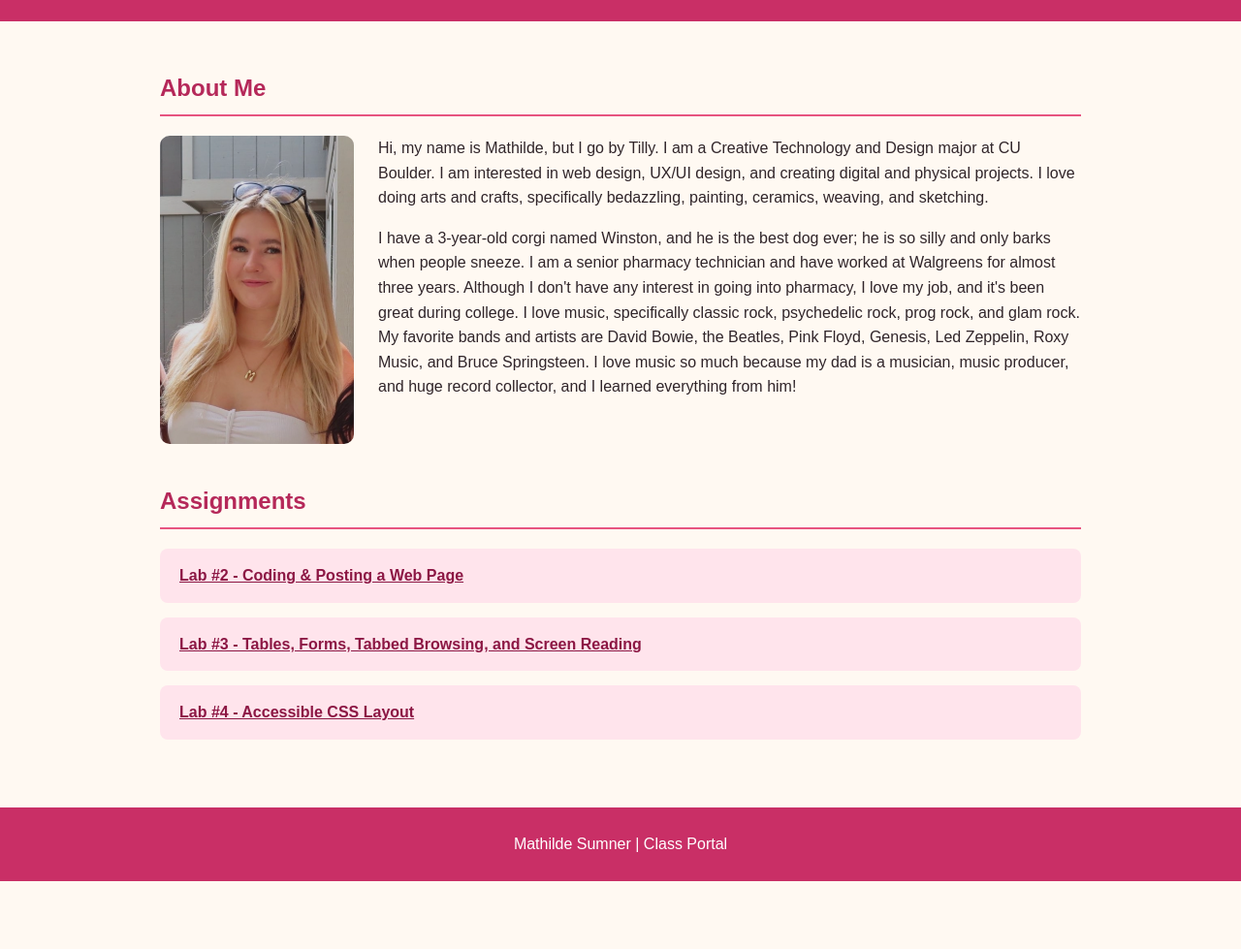
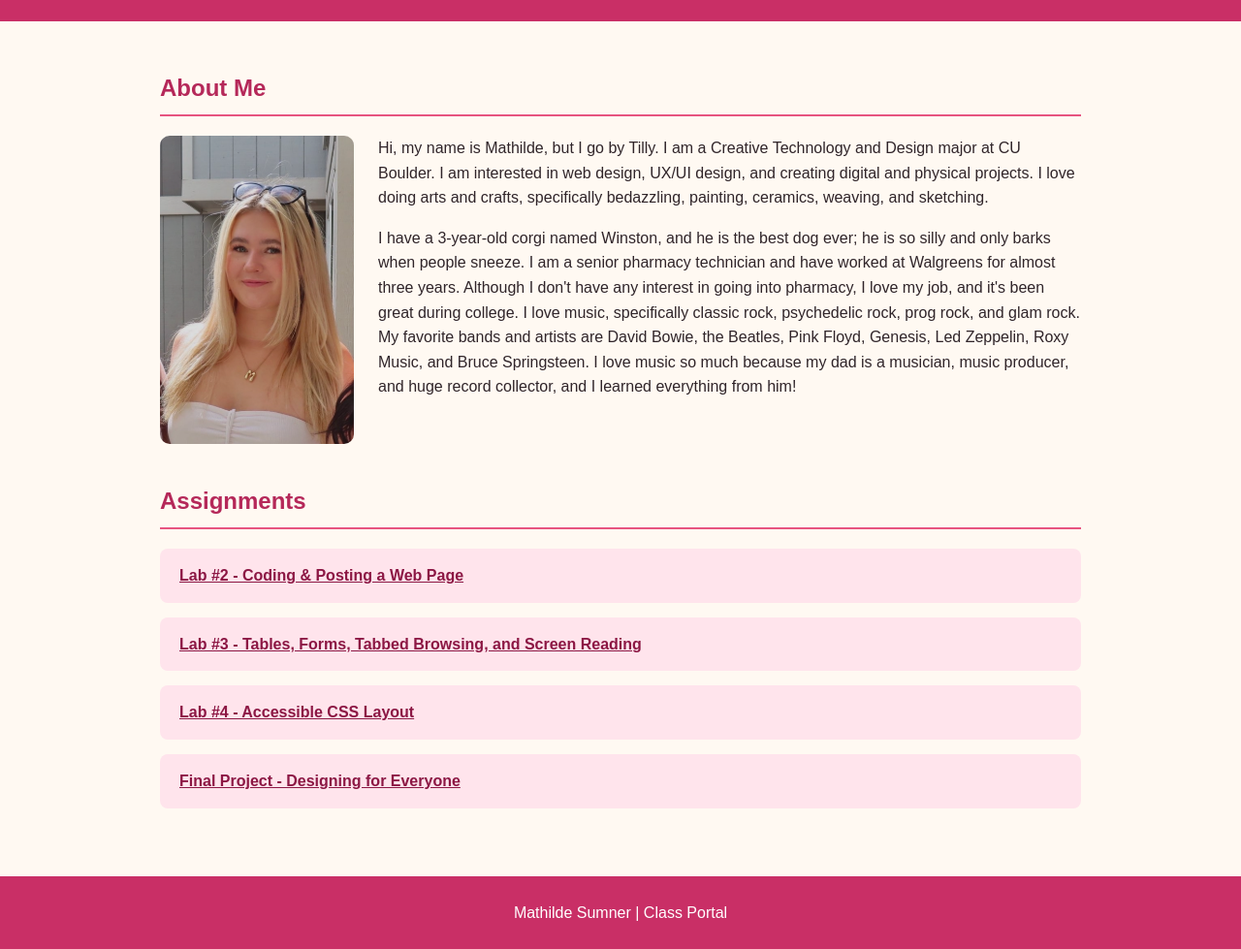
Before and after one commit to MathildeSumner/universal-design, a plain HTML site: page index.html in a window 1280 px wide. Shown: the part 110-1089 px from the top of the page at 97% size. Before the commit the page ends 1019 px from the top, so only its background shows below. Drawn offline with Linux system fonts and the light colour scheme.

Commit message:
Update index.html

```diff
--- a/index.html
+++ b/index.html
@@ -85,6 +85,11 @@
                             Lab #4 - Accessible CSS Layout
                         </a>
                     </li>
+                    <li>
+                        <a href="Final/universal-design.html">
+                            Final Project - Designing for Everyone
+                        </a>
+                    </li>
                 </ul>
             </nav>
         </section>
```
